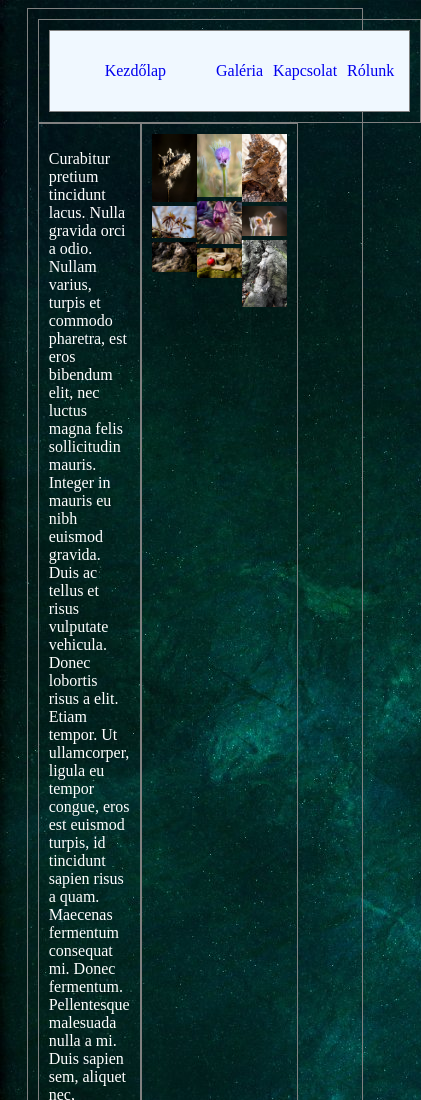
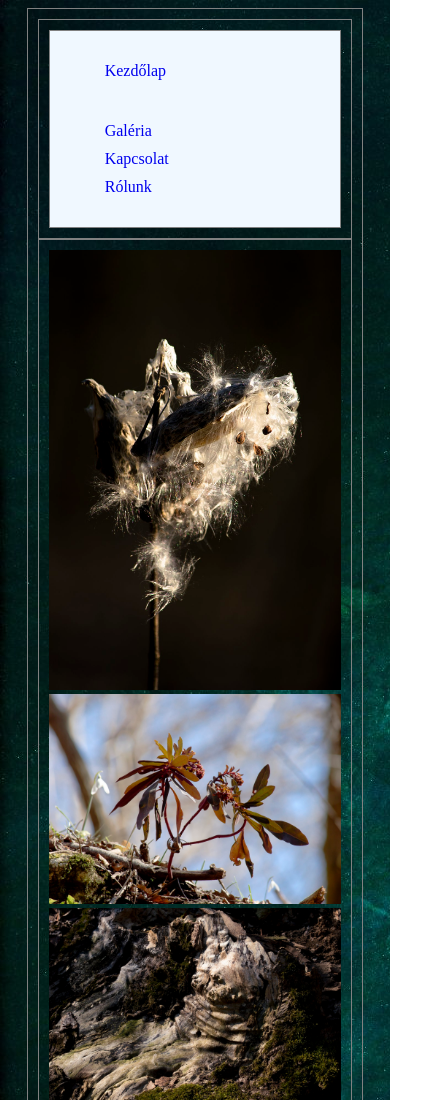
Before and after one commit to Ckody1/galeria, a website: page FlexboxGaleria/public_html/index.html in a window 390 px wide. Shown: the top 1100 px of the page, 421 px wide, since content can reach past the window. Drawn offline with Linux system fonts and the light colour scheme.

Commit message:
Végső állapot

```diff
--- a/FlexboxGaleria/public_html/stilus.css
+++ b/FlexboxGaleria/public_html/stilus.css
@@ -76,3 +76,21 @@ article div{
 article div img {
     width: 100%;
 }
+
+
+@media screen and (max-width: 600px) {
+    main{
+        flex-direction: column;
+    }
+    article{
+        order: 1;
+    }
+}
+@media screen and (max-width: 400px) {
+    article{
+        flex-direction: column;
+    }
+    nav, nav ul{
+        flex-direction: column;
+    }
+}
```
